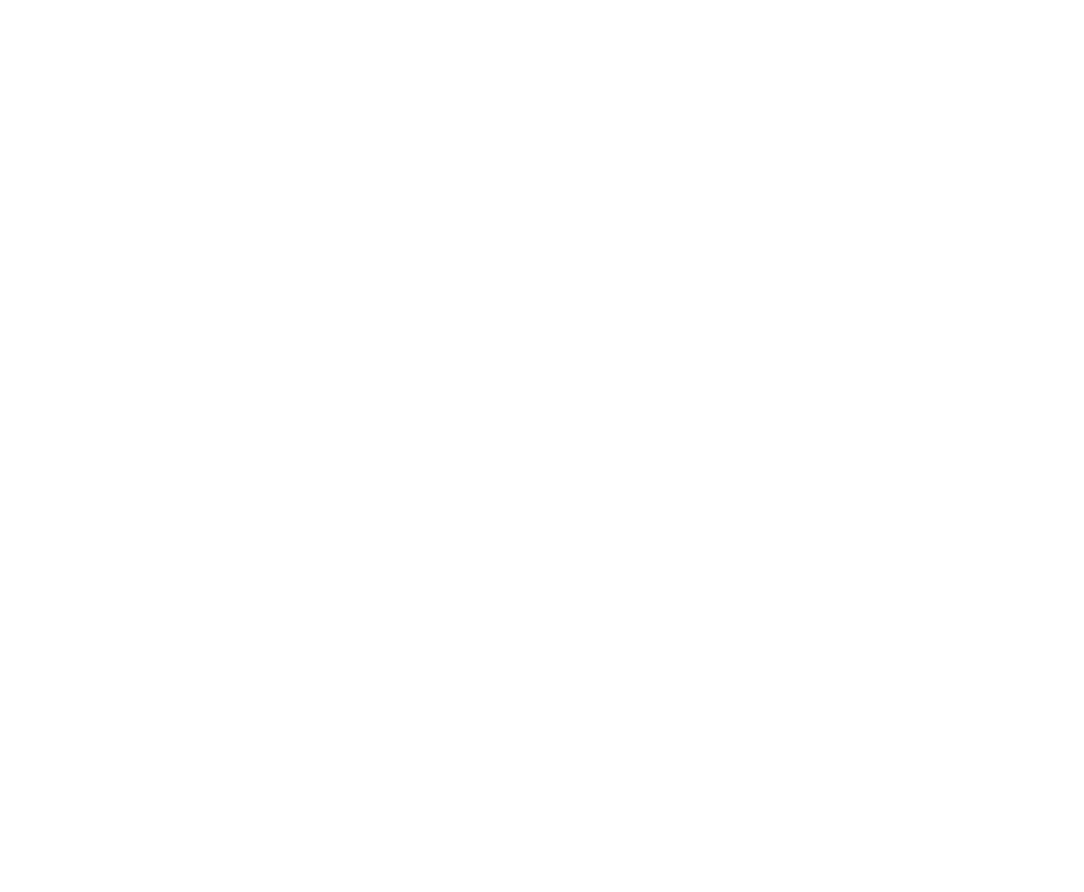
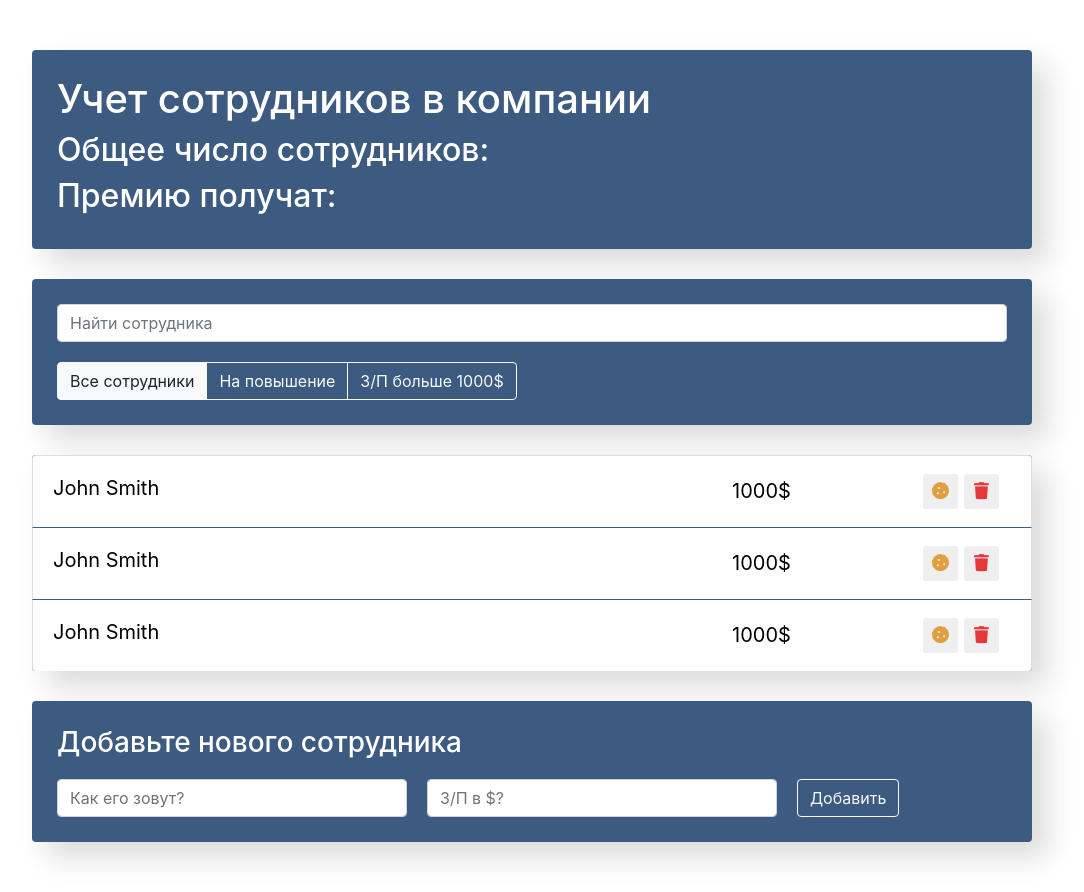
Before and after one commit to bonus2k/LessonJS_Employees, a React app: page / in a window 1280 px wide. Shown: the whole page, without its empty margins (108-1192 px from the left). Before the commit the page ends 800 px from the top, so only its background shows below. Built offline with nearby package versions, Linux system fonts and the light colour scheme.

Commit message:
add forms

```diff
--- a/public/index.html
+++ b/public/index.html
@@ -9,6 +9,8 @@
       name="description"
       content="Web site created using create-react-app"
     />
+    <link rel="stylesheet" href="https://cdnjs.cloudflare.com/ajax/libs/bootstrap/4.6.1/css/bootstrap.min.css"/>
+    <link rel="stylesheet" href="https://cdnjs.cloudflare.com/ajax/libs/font-awesome/5.15.4/css/all.min.css"/>
     <link rel="apple-touch-icon" href="%PUBLIC_URL%/logo192.png" />
     <link rel="manifest" href="%PUBLIC_URL%/manifest.json" />
     <title>Employees</title>
--- /dev/null
+++ b/src/components/app-filter/app-filter.css
@@ -0,0 +1,3 @@
+.btn-group{
+    margin-top: 20px;
+}
--- /dev/null
+++ b/src/components/app-filter/app-filter.js
@@ -0,0 +1,22 @@
+import './app-filter.css'
+
+const AppFilter = () => {
+    return (
+        <div className="btn-group">
+            <button className="btn btn-light"
+                    type="button">
+                Все сотрудники
+            </button>
+            <button className="btn btn-outline-light"
+                    type="button">
+                На повышение
+            </button>
+            <button className="btn btn-outline-light"
+                    type="button">
+                З/П больше 1000$
+            </button>
+        </div>
+    );
+};
+
+export default AppFilter;
--- /dev/null
+++ b/src/components/app-info/app-info.css
@@ -0,0 +1,8 @@
+
+.app-info {
+    padding: 25px;
+    background-color: #3d5a80;
+    border-radius: 4px;
+    box-shadow: 15px 15px 30px rgba(0, 0, 0, .15);
+    color: #fff;
+}
--- /dev/null
+++ b/src/components/app-info/app-info.js
@@ -0,0 +1,13 @@
+import './app-info.css'
+
+function AppInfo(){
+    return(
+        <div className="app-info">
+            <h1>Учет сотрудников в компании</h1>
+            <h2>Общее число сотрудников: </h2>
+            <h2>Премию получат: </h2>
+        </div>
+    )
+}
+
+export default AppInfo;
--- /dev/null
+++ b/src/components/app/app.css
@@ -0,0 +1,4 @@
+.app{
+    margin: 0 auto;
+    max-width: 1000px;
+}
--- /dev/null
+++ b/src/components/app/app.js
@@ -0,0 +1,23 @@
+import "./app.css"
+import AppInfo from "../app-info/app-info";
+import SearchPanel from "../search-panel/search-panel";
+import AppFilter from "../app-filter/app-filter";
+import EmployeesList from "../employees-list/employees-list";
+import EmployeesAddForm from "../employees-add-form/employees-add-form";
+
+function App() {
+    return (
+        <div className="app">
+            <AppInfo/>
+            <div className="search-panel">
+                <SearchPanel/>
+                <AppFilter/>
+            </div>
+            <EmployeesList/>
+            <EmployeesAddForm/>
+        </div>
+
+    )
+}
+
+export default App;
--- /dev/null
+++ b/src/components/employees-add-form/employees-add-form.css
@@ -0,0 +1,17 @@
+.app-add-form {
+    margin-top: 30px;
+    padding: 25px;
+    background-color: #3d5a80;
+    border-radius: 4px;
+    box-shadow: 15px 15px 30px rgba(0, 0, 0, .15);
+    color: #fff;
+}
+
+.add-form{
+    margin-top: 20px;
+}
+
+.add-form input{
+    width: 350px;
+    margin-right: 20px;
+}
--- /dev/null
+++ b/src/components/employees-add-form/employees-add-form.js
@@ -0,0 +1,20 @@
+import "./employees-add-form.css"
+
+function EmployeesAddForm() {
+    return (
+        <div className="app-add-form">
+            <h3>Добавьте нового сотрудника</h3>
+            <form className="add-form d-flex">
+                <input type="text" className="form-control new-post-label"
+                       placeholder="Как его зовут?"/>
+                <input type="number" className="form-control new-post-label"
+                       placeholder="З/П в $?"/>
+                <button type="submit"
+                        className="btn btn-outline-light">Добавить
+                </button>
+            </form>
+        </div>
+    )
+}
+
+export default EmployeesAddForm;
--- /dev/null
+++ b/src/components/employees-list-item/employees-list-item.css
@@ -0,0 +1,65 @@
+.list-group-item {
+    padding: 15px 20px;
+    border-bottom: 1px solid #3d5a80;
+}
+
+.list-group-item:last-child {
+    border-bottom: none;
+}
+
+.list-group-item span {
+    line-height: 35px;
+    font-size: 20px;
+    cursor: pointer;
+    min-width: 550px;
+}
+
+.list-group-item input {
+    line-height: 35px;
+    font-size: 20px;
+    text-align: center;
+    border: 0;
+}
+
+.list-group-item button {
+    width: 35px;
+    height: 35px;
+    margin: 3px;
+    font-size: 17px;
+    border: none;
+    cursor: pointer;
+}
+
+.list-group-item .btn-cookie {
+    color: #e09f3e;
+}
+
+.list-group-item .btn-trash {
+    color: #e5383b;
+}
+
+.list-group-item .fa-star {
+    width: 35px;
+    height: 35px;
+    text-align: center;
+    line-height: 35px;
+    font-size: 16px;
+    color: #FFD700;
+    transition: 0.3s all;
+    transform: translateX(30px);
+    opacity: 0;
+}
+
+.list-group-item.like .fa-star {
+    opacity: 1;
+    transform: translateX(0px);
+}
+
+.list-group-item.increase .list-group-item-label,
+.list-group-item.increase .list-group-item-input {
+    color: #e09f3e;
+}
+
+.list-group-item.increase .btn-star {
+    color: #aeaeae;
+}
--- /dev/null
+++ b/src/components/employees-list-item/employees-list-item.js
@@ -0,0 +1,23 @@
+import "./employees-list-item.css"
+
+function EmployeesListItem(){
+    return(
+        <li className="list-group-item d-flex justify-content-between">
+        <span className="list-group-item-label">John Smith</span>
+            <input type="text" className="list-group-item-input" defaultValue="1000$"/>
+            <div className="d-flex justify-content-center align-items-center">
+                <button type="button"
+                        className="btn-cookie btn-sm">
+                    <i className="fas fa-cookie"></i>
+                </button>
+                <button type="button"
+                        className="btn-trash btn-sm">
+                    <i className="fas fa-trash"></i>
+                </button>
+                <i className="fas fa-star"></i>
+            </div>
+        </li>
+    )
+}
+
+export default EmployeesListItem;
--- /dev/null
+++ b/src/components/employees-list/employees-list.css
@@ -0,0 +1,7 @@
+.app-list {
+    margin-top: 30px;
+    background-color: #3d5a80;
+    border-radius: 4px;
+    box-shadow: 15px 15px 30px rgba(0, 0, 0, .15);
+    color: black;
+}
--- /dev/null
+++ b/src/components/employees-list/employees-list.js
@@ -0,0 +1,15 @@
+import EmployeesListItem from "../employees-list-item/employees-list-item";
+import "./employees-list.css"
+
+
+function EmployeesList(){
+    return(
+        <ul className="app-list list-group">
+            <EmployeesListItem/>
+            <EmployeesListItem/>
+            <EmployeesListItem/>
+        </ul>
+    )
+}
+
+export default EmployeesList;
--- /dev/null
+++ b/src/components/search-panel/search-panel.css
@@ -0,0 +1,8 @@
+.search-panel {
+    margin-top: 30px;
+    padding: 25px;
+    background-color: #3d5a80;
+    border-radius: 4px;
+    box-shadow: 15px 15px 30px rgba(0, 0, 0, .15);
+    color: #fff;
+}
--- /dev/null
+++ b/src/components/search-panel/search-panel.js
@@ -0,0 +1,11 @@
+import './search-panel.css'
+
+const SearchPanel = () => {
+    return (
+        <input type="text"
+               className="form-control search-input"
+               placeholder="Найти сотрудника"/>
+    );
+};
+
+export default SearchPanel;
--- a/src/index.css
+++ b/src/index.css
@@ -1,5 +1,5 @@
 body {
-  margin: 0;
+  margin: 50px 0;
   font-family: -apple-system, BlinkMacSystemFont, 'Segoe UI', 'Roboto', 'Oxygen',
     'Ubuntu', 'Cantarell', 'Fira Sans', 'Droid Sans', 'Helvetica Neue',
     sans-serif;
--- a/src/index.js
+++ b/src/index.js
@@ -1,11 +1,12 @@
 import React from 'react';
 import ReactDOM from 'react-dom';
 import './index.css';
+import App from "./components/app/app"
 
 
 ReactDOM.render(
-  <React.StrictMode>
-
-  </React.StrictMode>,
-  document.getElementById('root')
+    <React.StrictMode>
+        <App/>
+    </React.StrictMode>,
+    document.getElementById('root')
 );
```
